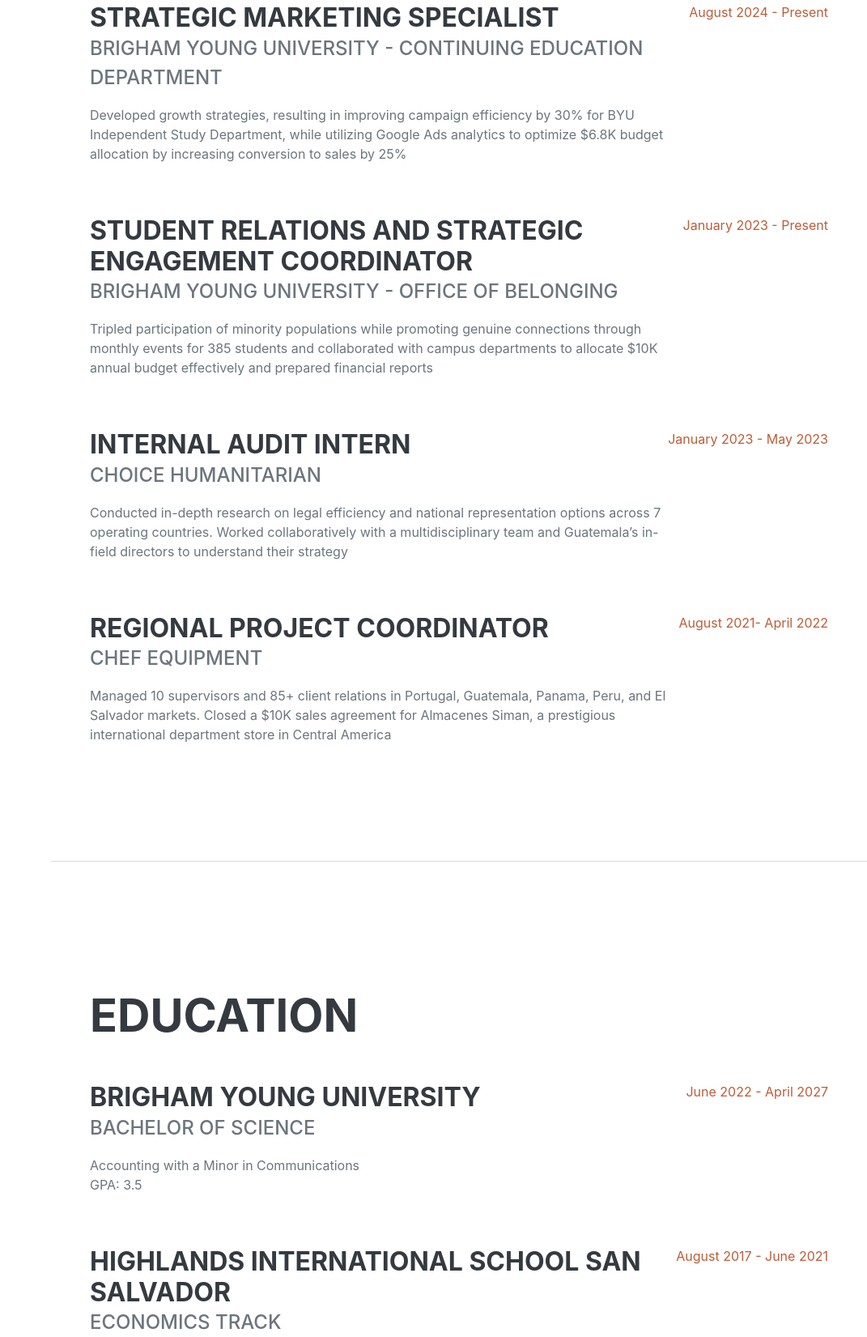
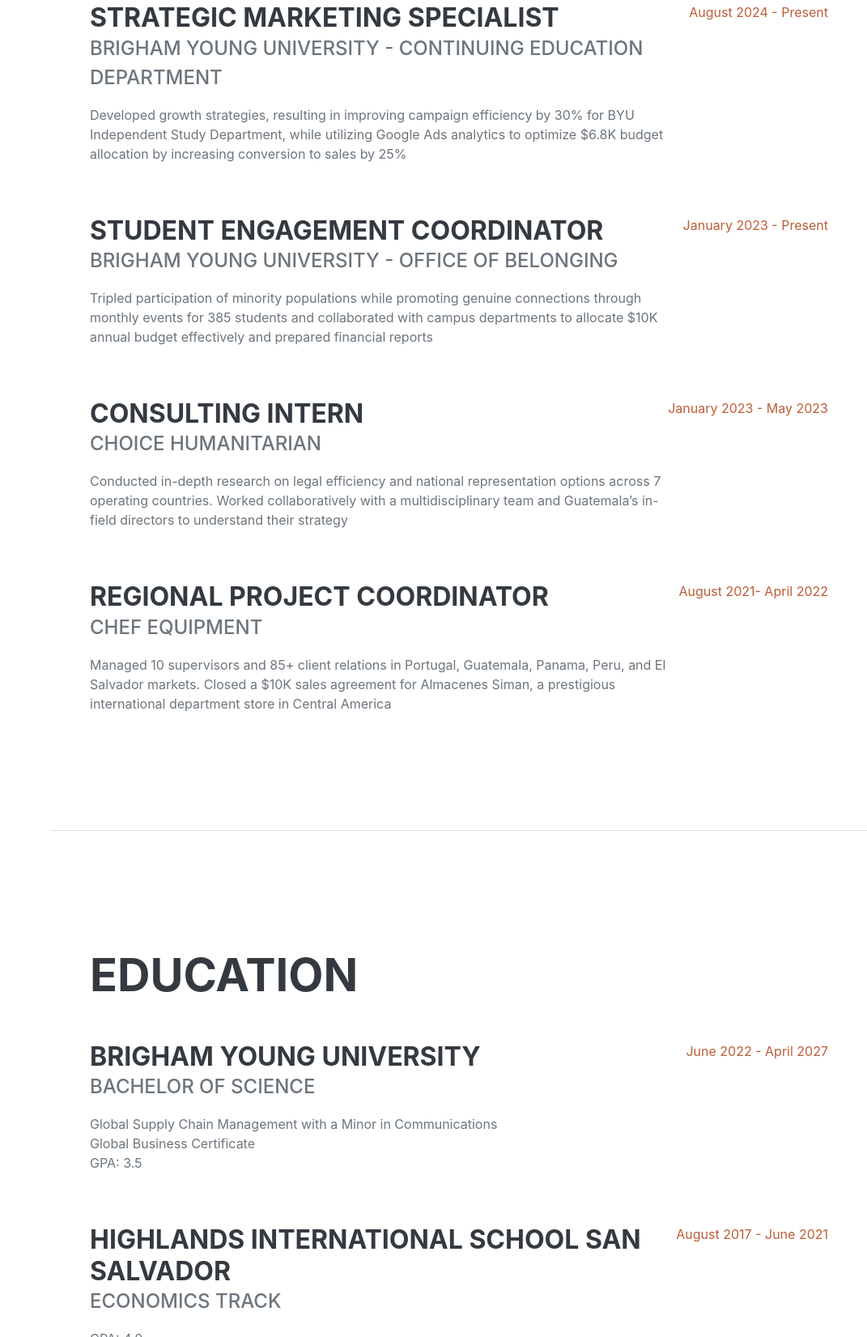
Before and after one commit to mariafrc123/is201, a plain HTML site: page index.html in a window 1280 px wide. Shown: the part 3117-4768 px from the top of the page at 81% size, without its empty margins (209-1280 px from the left). Drawn offline with nearby package versions, Linux system fonts and the light colour scheme; a web font is replaced by a local one.

Commit message:
Update index.html

```diff
--- a/index.html
+++ b/index.html
@@ -148,7 +148,7 @@
                     </div>
                     <div class="d-flex flex-column flex-md-row justify-content-between mb-5">
                         <div class="flex-grow-1">
-                            <h3 class="mb-0">Student Relations and Strategic Engagement Coordinator</h3>
+                            <h3 class="mb-0">Student Engagement Coordinator</h3>
                             <div class="subheading mb-3"> Brigham Young University - Office of Belonging </div>
                             <p>Tripled participation of minority populations while promoting genuine connections through monthly events for 385 students and collaborated with campus departments to allocate $10K annual budget effectively and prepared financial reports
                                 </p>
@@ -157,7 +157,7 @@
                     </div>
                     <div class="d-flex flex-column flex-md-row justify-content-between mb-5">
                         <div class="flex-grow-1">
-                            <h3 class="mb-0">Internal Audit Intern</h3>
+                            <h3 class="mb-0">Consulting Intern</h3>
                             <div class="subheading mb-3">Choice Humanitarian</div>
                             <p>Conducted in-depth research on legal efficiency and national representation options across 7 operating countries. Worked collaboratively with a multidisciplinary team and Guatemala’s in-field directors to understand their strategy
                                 </p>
@@ -183,7 +183,8 @@
                         <div class="flex-grow-1">
                             <h3 class="mb-0">Brigham Young University</h3>
                             <div class="subheading mb-3">Bachelor of Science</div>
-                            <div>Accounting with a Minor in Communications</div>
+                            <div>Global Supply Chain Management with a Minor in Communications</div>
+                            <div>Global Business Certificate</div>
                             <p>GPA: 3.5</p>
                         </div>
                         <div class="flex-shrink-0"><span class="text-primary">June 2022 - April 2027</span></div>
```
